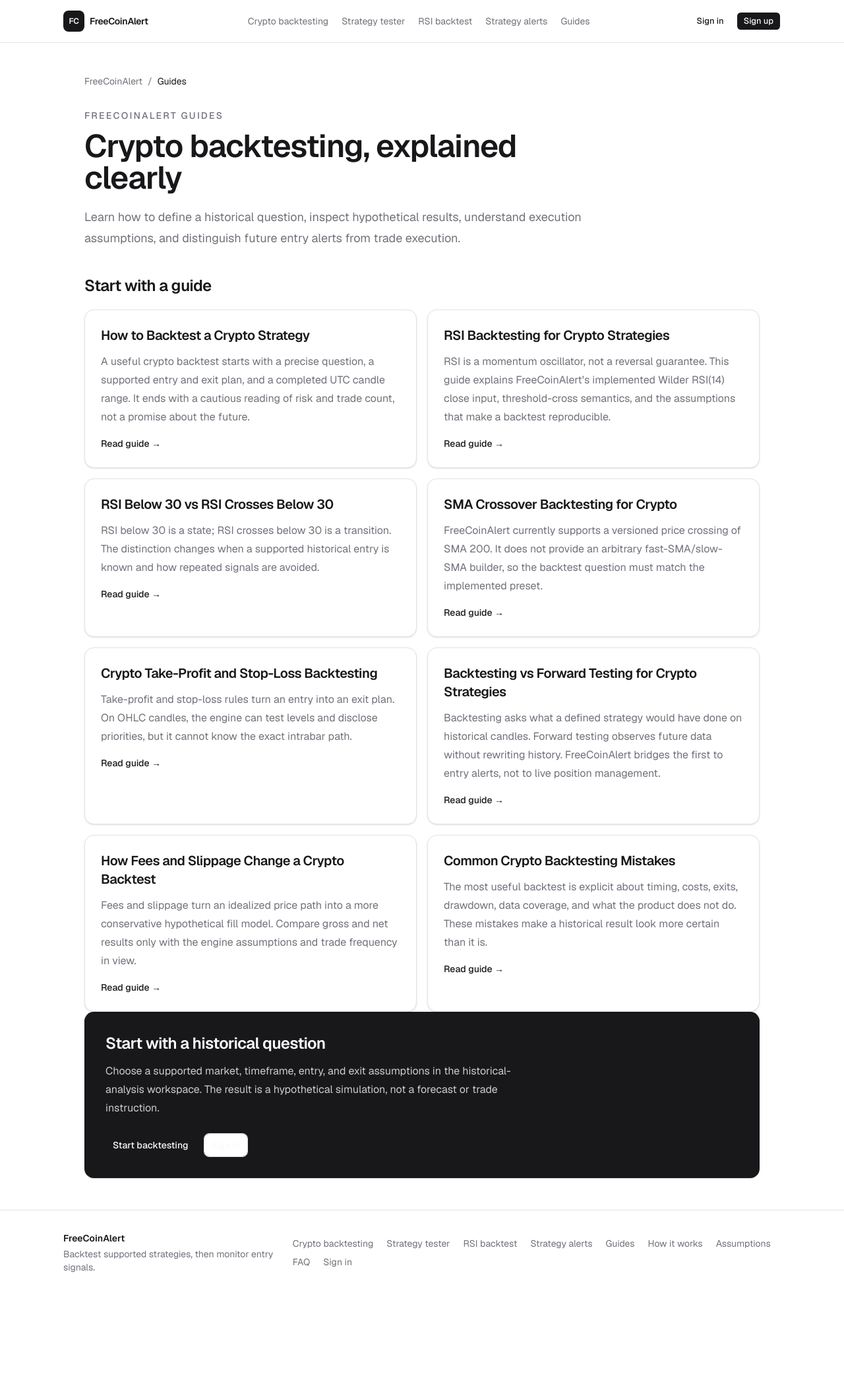
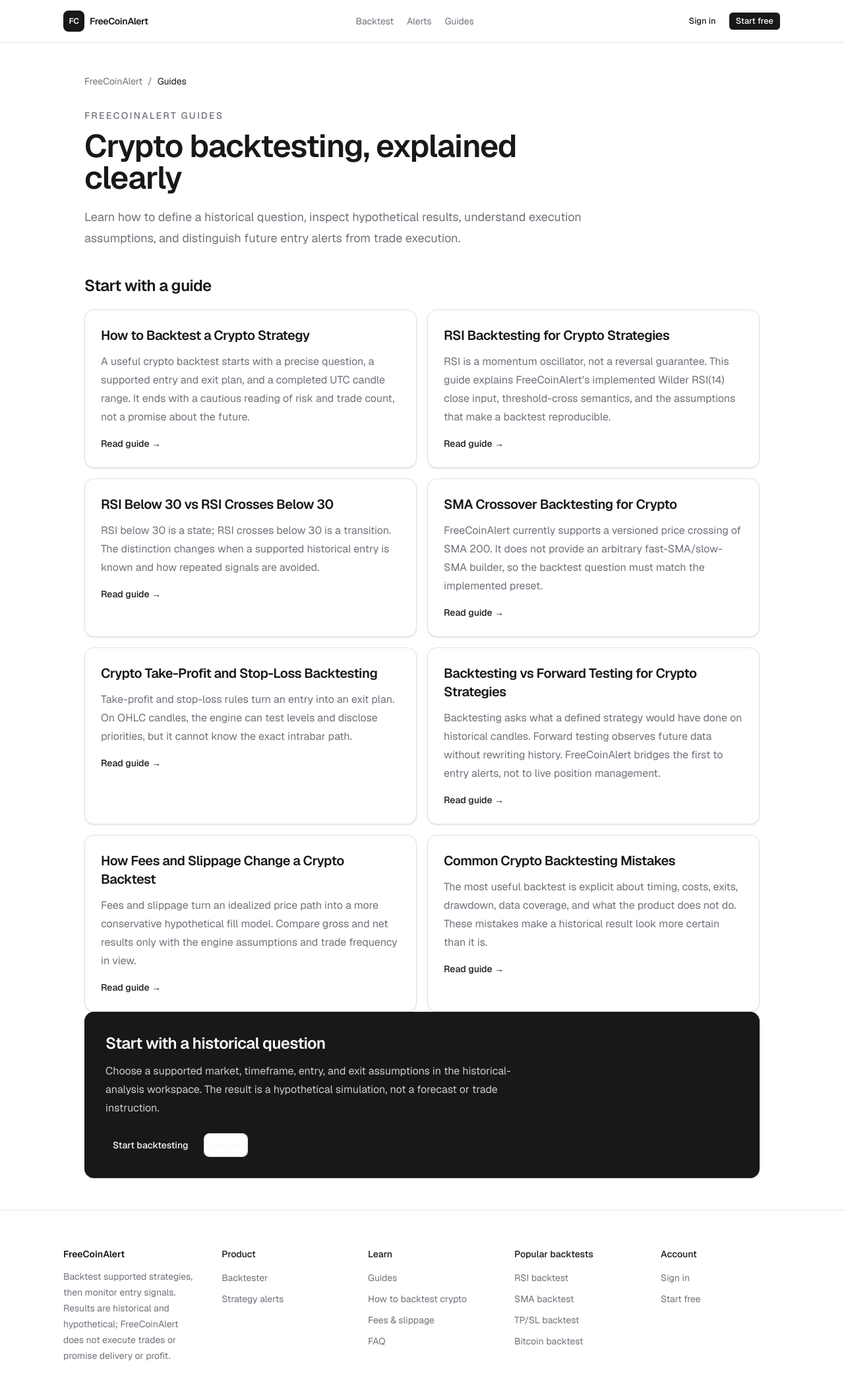
Before and after one commit to VietCT04/FreeCoinAlert, a Next.js app in the folder apps/web/: page /guides in a window 1280 px wide. Shown: the top 2100 px of the page at 66% size. Before the commit the page ends 1962 px from the top, so only its background shows below. Built offline with nearby package versions, Linux system fonts and the light colour scheme; no server answers.

Commit message:
Simplify marketing navigation

```diff
--- a/apps/web/src/app/page.tsx
+++ b/apps/web/src/app/page.tsx
@@ -83,7 +83,7 @@
 export default function Home() {
   return (
     <div className="min-h-svh bg-background text-foreground">
-      <MarketingHeader showHomeSections />
+      <MarketingHeader />
       <main>
         <JsonLd
           data={createWebSiteStructuredData({
--- a/apps/web/src/components/marketing/marketing-footer.tsx
+++ b/apps/web/src/components/marketing/marketing-footer.tsx
@@ -3,39 +3,100 @@
 export function MarketingFooter() {
   return (
     <footer className="border-t">
-      <div className="mx-auto flex w-full max-w-6xl flex-col gap-5 px-4 py-8 text-sm text-muted-foreground sm:px-6 md:flex-row md:items-center md:justify-between lg:px-8">
-        <div>
-          <p className="font-semibold text-foreground">FreeCoinAlert</p>
-          <p className="mt-1">Backtest supported strategies, then monitor entry signals.</p>
+      <div className="mx-auto grid w-full max-w-6xl gap-10 px-4 py-12 text-sm text-muted-foreground sm:px-6 lg:grid-cols-[minmax(0,1.1fr)_repeat(4,minmax(0,1fr))] lg:px-8 lg:py-14">
+        <div className="max-w-xs">
+          <Link className="font-semibold text-foreground" href="/">
+            FreeCoinAlert
+          </Link>
+          <p className="mt-3 leading-6">
+            Backtest supported strategies, then monitor entry signals. Results
+            are historical and hypothetical; FreeCoinAlert does not execute
+            trades or promise delivery or profit.
+          </p>
         </div>
-        <nav aria-label="Footer navigation" className="flex flex-wrap gap-x-5 gap-y-2">
+
+        <nav aria-label="Product links">
+          <h2 className="font-medium text-foreground">Product</h2>
+          <ul className="mt-4 space-y-3">
+            <li>
               <Link className="hover:text-foreground" href="/crypto-backtesting">
-            Crypto backtesting
+                Backtester
               </Link>
-          <Link className="hover:text-foreground" href="/crypto-strategy-tester">
-            Strategy tester
+            </li>
+            <li>
+              <Link className="hover:text-foreground" href="/strategy-alerts">
+                Strategy alerts
               </Link>
+            </li>
+          </ul>
+        </nav>
+
+        <nav aria-label="Learn links">
+          <h2 className="font-medium text-foreground">Learn</h2>
+          <ul className="mt-4 space-y-3">
+            <li>
+              <Link className="hover:text-foreground" href="/guides">
+                Guides
+              </Link>
+            </li>
+            <li>
+              <Link className="hover:text-foreground" href="/guides/how-to-backtest-crypto-strategy">
+                How to backtest crypto
+              </Link>
+            </li>
+            <li>
+              <Link className="hover:text-foreground" href="/guides/backtesting-fees-slippage">
+                Fees &amp; slippage
+              </Link>
+            </li>
+            <li>
+              <Link className="hover:text-foreground" href="/#faq">
+                FAQ
+              </Link>
+            </li>
+          </ul>
+        </nav>
+
+        <nav aria-label="Popular backtest links">
+          <h2 className="font-medium text-foreground">Popular backtests</h2>
+          <ul className="mt-4 space-y-3">
+            <li>
               <Link className="hover:text-foreground" href="/rsi-backtest">
                 RSI backtest
               </Link>
-          <Link className="hover:text-foreground" href="/strategy-alerts">
-            Strategy alerts
+            </li>
+            <li>
+              <Link className="hover:text-foreground" href="/sma-backtest">
+                SMA backtest
               </Link>
-          <Link className="hover:text-foreground" href="/guides">
-            Guides
+            </li>
+            <li>
+              <Link className="hover:text-foreground" href="/tp-sl-backtest">
+                TP/SL backtest
               </Link>
-          <Link className="hover:text-foreground" href="/#how-it-works">
-            How it works
+            </li>
+            <li>
+              <Link className="hover:text-foreground" href="/bitcoin-backtest">
+                Bitcoin backtest
               </Link>
-          <Link className="hover:text-foreground" href="/#assumptions">
-            Assumptions
-          </Link>
-          <Link className="hover:text-foreground" href="/#faq">
-            FAQ
-          </Link>
+            </li>
+          </ul>
+        </nav>
+
+        <nav aria-label="Account links">
+          <h2 className="font-medium text-foreground">Account</h2>
+          <ul className="mt-4 space-y-3">
+            <li>
               <Link className="hover:text-foreground" href="/sign-in">
                 Sign in
               </Link>
+            </li>
+            <li>
+              <Link className="hover:text-foreground" href="/sign-up">
+                Start free
+              </Link>
+            </li>
+          </ul>
         </nav>
       </div>
     </footer>
--- a/apps/web/src/components/marketing/marketing-header.tsx
+++ b/apps/web/src/components/marketing/marketing-header.tsx
@@ -1,11 +1,12 @@
 import Link from "next/link";
 
+import { MarketingMobileNav } from "@/components/marketing/marketing-mobile-nav";
 import { Button } from "@/components/ui/button";
 
-export function MarketingHeader({ showHomeSections = false }: { showHomeSections?: boolean }) {
+export function MarketingHeader() {
   return (
-    <header className="border-b bg-background/95 backdrop-blur supports-[backdrop-filter]:bg-background/80">
-      <div className="mx-auto flex w-full max-w-6xl items-center justify-between gap-6 px-4 py-4 sm:px-6 lg:px-8">
+    <header className="sticky top-0 z-40 border-b bg-background/80 backdrop-blur-xl supports-[backdrop-filter]:bg-background/70">
+      <div className="mx-auto flex h-16 w-full max-w-6xl items-center justify-between gap-6 px-4 sm:px-6 lg:px-8">
         <Link
           className="flex shrink-0 items-center gap-2 rounded-lg text-sm font-semibold tracking-tight outline-none focus-visible:ring-2 focus-visible:ring-ring focus-visible:ring-offset-2"
           href="/"
@@ -24,43 +25,26 @@
           className="hidden items-center gap-5 text-sm text-muted-foreground md:flex"
         >
           <Link className="transition-colors hover:text-foreground" href="/crypto-backtesting">
-            Crypto backtesting
-          </Link>
-          <Link className="transition-colors hover:text-foreground" href="/crypto-strategy-tester">
-            Strategy tester
-          </Link>
-          <Link className="transition-colors hover:text-foreground" href="/rsi-backtest">
-            RSI backtest
+            Backtest
           </Link>
           <Link className="transition-colors hover:text-foreground" href="/strategy-alerts">
-            Strategy alerts
+            Alerts
           </Link>
           <Link className="transition-colors hover:text-foreground" href="/guides">
             Guides
           </Link>
-          {showHomeSections ? (
-            <>
-              <Link className="transition-colors hover:text-foreground" href="#how-it-works">
-                How it works
-              </Link>
-              <Link className="transition-colors hover:text-foreground" href="#what-you-can-test">
-                What you can test
-              </Link>
-              <Link className="transition-colors hover:text-foreground" href="#faq">
-                FAQ
-              </Link>
-            </>
-          ) : null}
         </nav>
 
-        <div className="flex items-center gap-2">
+        <div className="hidden items-center gap-2 md:flex">
           <Button asChild size="sm" variant="ghost">
             <Link href="/sign-in">Sign in</Link>
           </Button>
           <Button asChild size="sm">
-            <Link href="/sign-up">Sign up</Link>
+            <Link href="/sign-up">Start free</Link>
           </Button>
         </div>
+
+        <MarketingMobileNav />
       </div>
     </header>
   );
--- /dev/null
+++ b/apps/web/src/components/marketing/marketing-mobile-nav.tsx
@@ -0,0 +1,68 @@
+"use client";
+
+import Link from "next/link";
+import { MenuIcon } from "lucide-react";
+
+import { Button } from "@/components/ui/button";
+import {
+  Sheet,
+  SheetClose,
+  SheetContent,
+  SheetHeader,
+  SheetTitle,
+  SheetTrigger,
+} from "@/components/ui/sheet";
+
+const primaryLinks = [
+  { href: "/crypto-backtesting", label: "Backtest" },
+  { href: "/strategy-alerts", label: "Alerts" },
+  { href: "/guides", label: "Guides" },
+] as const;
+
+export function MarketingMobileNav() {
+  return (
+    <div className="md:hidden">
+      <Sheet>
+        <SheetTrigger asChild>
+          <Button aria-label="Open navigation" size="icon" variant="ghost">
+            <MenuIcon aria-hidden="true" />
+          </Button>
+        </SheetTrigger>
+        <SheetContent className="w-[min(88vw,22rem)]" side="right">
+          <SheetHeader>
+            <SheetTitle>FreeCoinAlert navigation</SheetTitle>
+          </SheetHeader>
+          <nav aria-label="Mobile marketing navigation" className="px-4">
+            <div className="grid gap-1">
+              {primaryLinks.map(({ href, label }) => (
+                <SheetClose asChild key={href}>
+                  <Link
+                    className="rounded-lg px-3 py-2.5 text-base font-medium text-foreground outline-none hover:bg-muted focus-visible:ring-2 focus-visible:ring-ring"
+                    href={href}
+                  >
+                    {label}
+                  </Link>
+                </SheetClose>
+              ))}
+            </div>
+            <div className="mt-5 grid gap-1 border-t pt-5">
+              <SheetClose asChild>
+                <Link
+                  className="rounded-lg px-3 py-2.5 text-base font-medium text-foreground outline-none hover:bg-muted focus-visible:ring-2 focus-visible:ring-ring"
+                  href="/sign-in"
+                >
+                  Sign in
+                </Link>
+              </SheetClose>
+              <SheetClose asChild>
+                <Button asChild className="mt-2 w-full">
+                  <Link href="/sign-up">Start free</Link>
+                </Button>
+              </SheetClose>
+            </div>
+          </nav>
+        </SheetContent>
+      </Sheet>
+    </div>
+  );
+}
```
Lines whose indentation alone changed are shown as unchanged.
